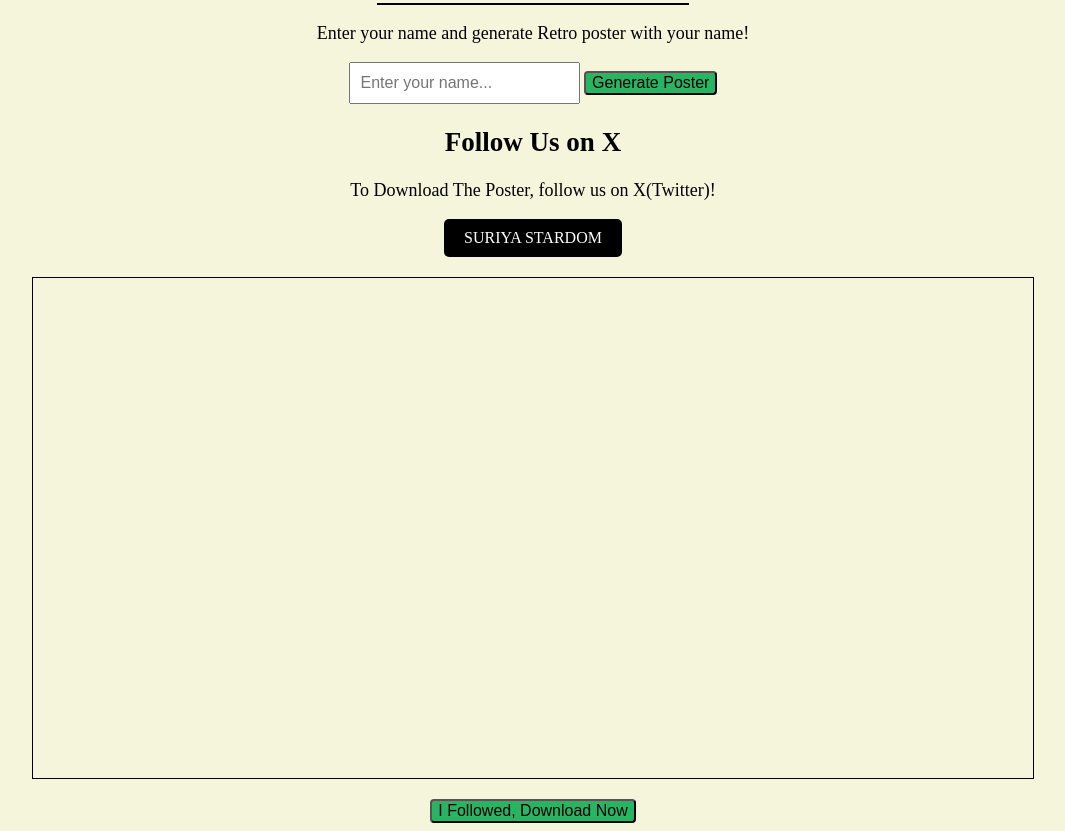
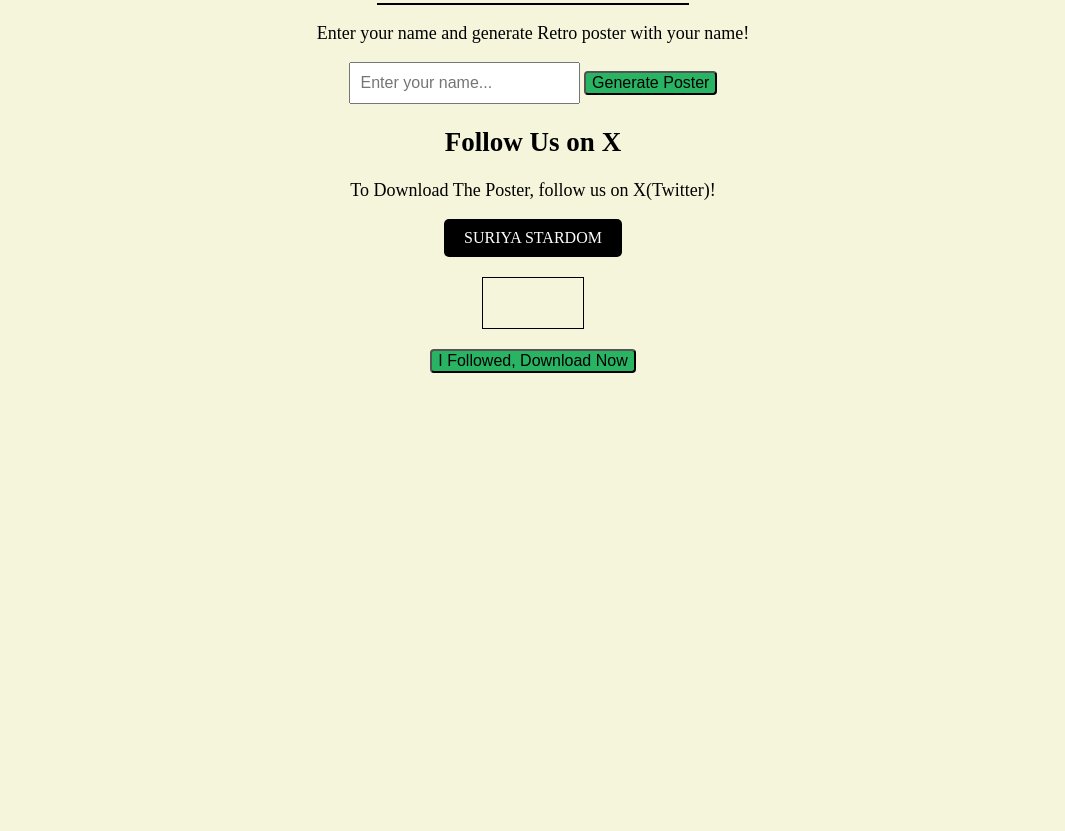
Before and after one commit to suriyastardom/Retro-Poster, a plain HTML site: page index.html in a window 1280 px wide. Shown: the part 87-918 px from the top of the page, without its empty margins (107-1172 px from the left). After the commit the page ends 800 px from the top, so only its background shows below. Drawn offline with Linux system fonts and the light colour scheme; a web font is replaced by a local one.

Commit message:
Update style.css

```diff
--- a/style.css
+++ b/style.css
@@ -15,7 +15,9 @@ canvas {
     display: block;
     margin: 20px auto;
     border: 1px solid black;
-    width: 1000px;
+    max-width: 100px;
+    height: auto;
+    display: block;
 }
 
 input {
```
